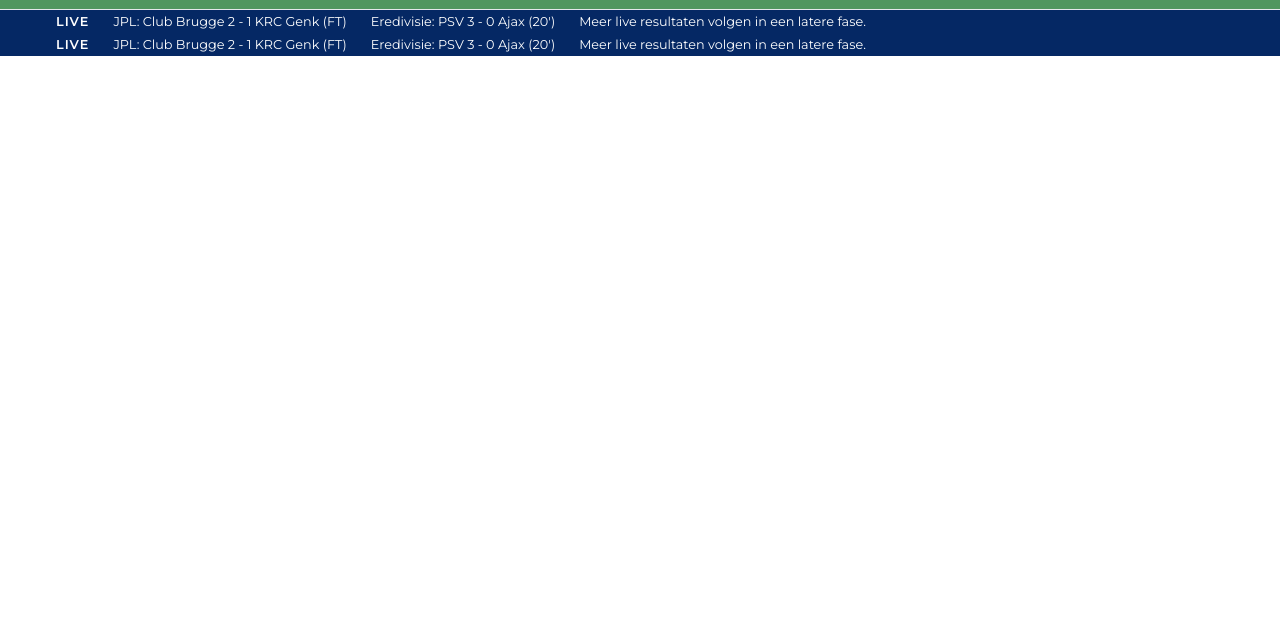
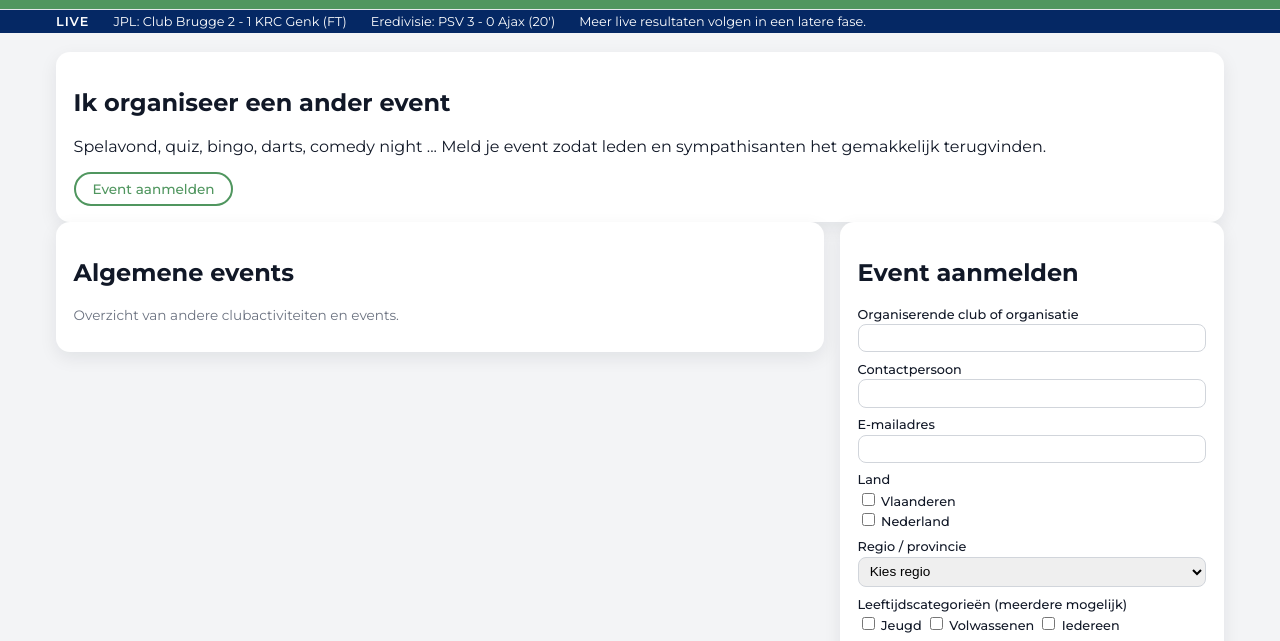
Before and after one commit to Voetbal4All/Voetbal4all, a plain HTML site: page events-overig.html in a window 1280 px wide. Shown: the part 157-798 px from the top of the page. Drawn offline with Linux system fonts and the light colour scheme.

Commit message:
Update events-overig.html

```diff
--- a/events-overig.html
+++ b/events-overig.html
@@ -101,15 +101,7 @@
       </div>
     </div>
   </div>
-    <div class="live-banner">
-      <div class="live-banner-inner">
-        <span class="live-label">Live</span>
-        <span>JPL: Club Brugge 2 - 1 KRC Genk (FT)</span>
-        <span>Eredivisie: PSV 3 - 0 Ajax (20')</span>
-        <span>Meer live resultaten volgen in een latere fase.</span>
-      </div>
-    </div>
-  </div>
+
 
   <main>
     <div class="page-inner">
```
